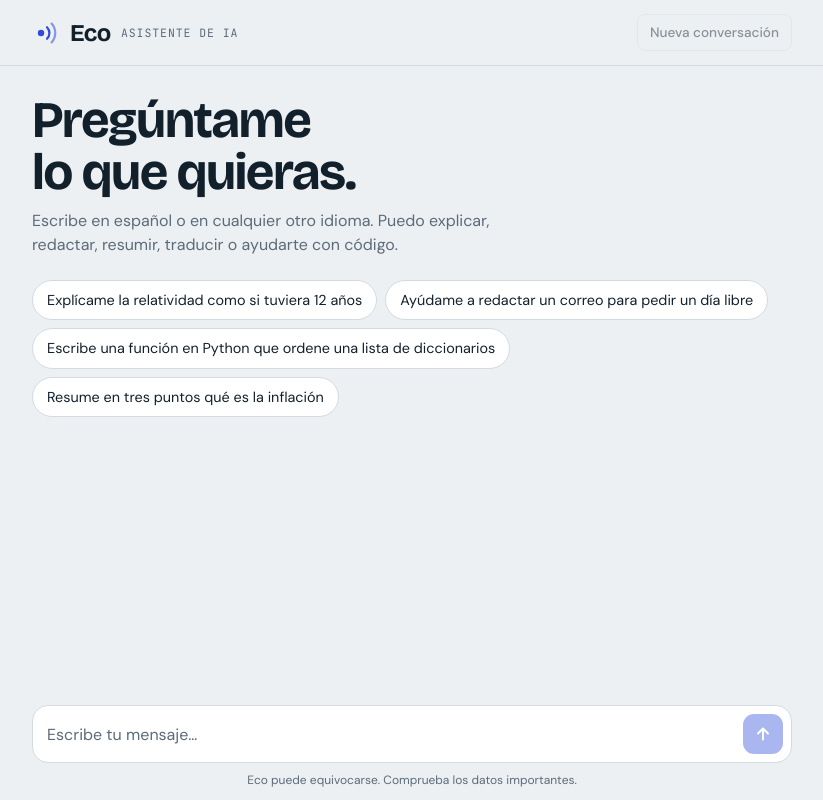
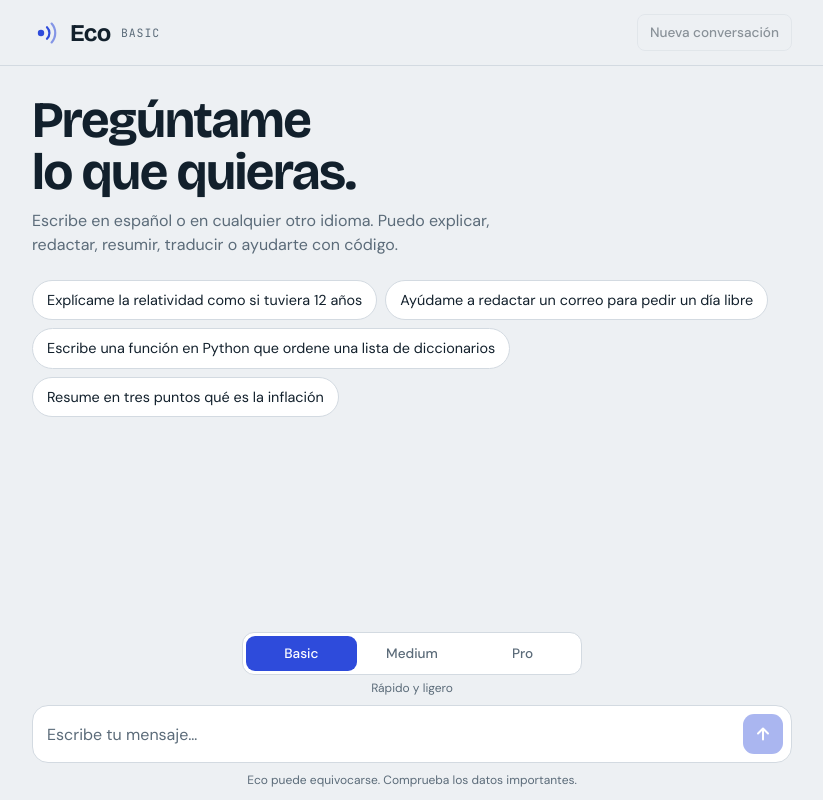
Before and after one commit to xmayor-sys/eco-ai, a plain HTML site: page index.html in a window 1280 px wide. Shown: the whole page, without its empty margins (228-1051 px from the left). Drawn offline with nearby package versions, Linux system fonts and the light colour scheme.

Commit message:
Update index.html

```diff
--- a/index.html
+++ b/index.html
@@ -82,12 +82,13 @@ header .wrap { display: flex; align-items: center; justify-content: space-betwee
   background: transparent; color: var(--ink);
   border: 1px solid var(--line); border-radius: 8px;
   padding: 7px 12px; cursor: pointer; white-space: nowrap;
+  transition: border-color .2s, color .2s;
 }
 .ghost:hover:not(:disabled) { border-color: var(--accent); color: var(--accent); }
 .ghost:disabled { opacity: 0.45; cursor: default; }
 :where(button, textarea):focus-visible { outline: 2px solid var(--accent); outline-offset: 2px; }
 
-main { flex: 1; min-height: 0; overflow-y: auto; overscroll-behavior: contain; }
+main { flex: 1; min-height: 0; overflow-y: auto; overscroll-behavior: contain; scroll-behavior: smooth; }
 main .wrap { padding-block: 28px; display: flex; flex-direction: column; gap: 26px; }
 
 .hello h2 {
@@ -103,10 +104,12 @@ main .wrap { padding-block: 28px; display: flex; flex-direction: column; gap: 26
   background: var(--surface); color: var(--ink);
   border: 1px solid var(--line); border-radius: 999px;
   padding: 8px 14px; cursor: pointer;
+  transition: border-color .2s, color .2s, transform .2s;
 }
-.chip:hover { border-color: var(--accent); color: var(--accent); }
+.chip:hover { border-color: var(--accent); color: var(--accent); transform: translateY(-1px); }
 
-.msg { display: flex; flex-direction: column; gap: 6px; min-width: 0; }
+.msg { display: flex; flex-direction: column; gap: 6px; min-width: 0; animation: rise .35s cubic-bezier(.2,.8,.2,1); }
+@keyframes rise { from { opacity: 0; transform: translateY(8px); } to { opacity: 1; transform: none; } }
 .msg.user { align-items: flex-end; }
 .msg.user .body {
   background: var(--user-bg); color: var(--user-ink);
@@ -125,7 +128,7 @@ main .wrap { padding-block: 28px; display: flex; flex-direction: column; gap: 26
 .body pre code { background: none; padding: 0; font-size: 0.84rem; line-height: 1.6; }
 
 .tools { display: flex; gap: 8px; align-items: center; }
-.tools button { font: inherit; font-size: 0.78rem; background: none; border: none; color: var(--muted); cursor: pointer; padding: 2px 0; }
+.tools button { font: inherit; font-size: 0.78rem; background: none; border: none; color: var(--muted); cursor: pointer; padding: 2px 0; transition: color .2s; }
 .tools button:hover { color: var(--accent); }
 .note { font-size: 0.85rem; color: var(--danger); display: flex; flex-wrap: wrap; align-items: center; gap: 10px; }
 .note button { font: inherit; font-size: 0.82rem; font-weight: 500; color: var(--ink); background: transparent; border: 1px solid var(--line); border-radius: 8px; padding: 4px 10px; cursor: pointer; }
@@ -137,11 +140,37 @@ main .wrap { padding-block: 28px; display: flex; flex-direction: column; gap: 26
 .dots i:nth-child(2) { animation-delay: 0.15s; }
 .dots i:nth-child(3) { animation-delay: 0.3s; }
 @keyframes pulse { 0%, 80%, 100% { opacity: 0.25; transform: scale(0.85); } 40% { opacity: 1; transform: scale(1); } }
-@media (prefers-reduced-motion: reduce) { .dots i { animation: none; opacity: 0.7; } }
 
 footer { flex: none; padding-bottom: 10px; }
 footer .wrap { padding-top: 10px; }
-form { display: flex; align-items: flex-end; gap: 8px; background: var(--surface); border: 1px solid var(--line); border-radius: 16px; padding: 8px 8px 8px 14px; }
+
+/* Selector de versión */
+.tiers {
+  position: relative; display: grid; grid-template-columns: repeat(3, 1fr);
+  background: var(--surface); border: 1px solid var(--line); border-radius: 12px;
+  padding: 3px; max-width: 340px; margin: 0 auto 4px;
+}
+.tiers .pill {
+  position: absolute; top: 3px; bottom: 3px; left: 3px;
+  width: calc((100% - 6px) / 3);
+  background: var(--accent); border-radius: 9px; z-index: 0;
+  transition: transform .4s cubic-bezier(.3, 1.25, .5, 1);
+}
+.tiers button {
+  position: relative; z-index: 1; background: none; border: none;
+  font: inherit; font-size: 0.85rem; font-weight: 500;
+  padding: 7px 4px; color: var(--muted); cursor: pointer;
+  transition: color .25s;
+}
+.tiers button:hover { color: var(--ink); }
+.tiers button[aria-checked="true"] { color: var(--accent-ink); }
+.tierdesc {
+  text-align: center; font-size: 0.75rem; color: var(--muted);
+  margin: 0 0 8px; min-height: 1.2em; transition: opacity .2s;
+}
+.tierdesc.out { opacity: 0; }
+
+form { display: flex; align-items: flex-end; gap: 8px; background: var(--surface); border: 1px solid var(--line); border-radius: 16px; padding: 8px 8px 8px 14px; transition: border-color .2s; }
 form:focus-within { border-color: var(--accent); }
 textarea {
   flex: 1; min-width: 0; resize: none; border: none; outline: none;
@@ -154,11 +183,20 @@ textarea:focus-visible { outline: none; }
   flex: none; width: 40px; height: 40px; border: none; border-radius: 11px;
   background: var(--accent); color: var(--accent-ink); cursor: pointer;
   display: grid; place-items: center;
+  transition: transform .15s, opacity .2s, background .2s;
 }
+.send:active:not(:disabled) { transform: scale(0.92); }
 .send:disabled { opacity: 0.4; cursor: default; }
 .send.stop { background: var(--ink); color: var(--bg); }
 .fine { margin: 8px 4px 0; font-size: 0.75rem; color: var(--muted); text-align: center; }
 [hidden]{display:none!important}
+
+@media (prefers-reduced-motion: reduce) {
+  .dots i { animation: none; opacity: 0.7; }
+  .msg { animation: none; }
+  .tiers .pill { transition: none; }
+  main { scroll-behavior: auto; }
+}
 </style>
 </head>
 <body>
@@ -172,7 +210,7 @@ textarea:focus-visible { outline: none; }
         <path d="M19.6 4.6a14 14 0 0 1 0 18.8" stroke="currentColor" stroke-width="2.2" stroke-linecap="round" opacity="0.55"/>
       </svg>
       <h1>Eco</h1>
-      <span>Asistente de IA</span>
+      <span id="tierLabel">Basic</span>
     </div>
     <button type="button" class="ghost" id="reset" disabled>Nueva conversación</button>
   </div>
@@ -190,6 +228,13 @@ textarea:focus-visible { outline: none; }
 
 <footer>
   <div class="wrap">
+    <div class="tiers" id="tiers" role="radiogroup" aria-label="Versión de Eco">
+      <span class="pill" id="pill" aria-hidden="true"></span>
+      <button type="button" role="radio" data-tier="basic" aria-checked="true">Basic</button>
+      <button type="button" role="radio" data-tier="medium" aria-checked="false">Medium</button>
+      <button type="button" role="radio" data-tier="pro" aria-checked="false">Pro</button>
+    </div>
+    <p class="tierdesc" id="tierdesc"></p>
     <form id="form" autocomplete="off">
       <textarea id="input" rows="1" placeholder="Escribe tu mensaje…" aria-label="Mensaje para Eco"></textarea>
       <button type="submit" class="send" id="send" aria-label="Enviar mensaje" disabled>
@@ -214,6 +259,15 @@ textarea:focus-visible { outline: none; }
     "Resume en tres puntos qué es la inflación"
   ];
 
+  var TIERS = {
+    basic:  { name: "Basic",  index: 0, desc: "Rápido y ligero" },
+    medium: { name: "Medium", index: 1, desc: "Equilibrado" },
+    pro:    { name: "Pro",    index: 2, desc: "El más listo, algo más lento" }
+  };
+
+  var PAGE_VERSION = "web 1.2";
+  var ENDPOINT = "https://eco.x-mayor.workers.dev";
+
   var chat = document.getElementById("chat");
   var scroller = document.getElementById("scroll");
   var hello = document.getElementById("hello");
@@ -223,12 +277,17 @@ textarea:focus-visible { outline: none; }
   var sendBtn = document.getElementById("send");
   var resetBtn = document.getElementById("reset");
   var fine = document.getElementById("fine");
+  var tiersEl = document.getElementById("tiers");
+  var pill = document.getElementById("pill");
+  var tierDesc = document.getElementById("tierdesc");
+  var tierLabel = document.getElementById("tierLabel");
 
   var sample = null;
   var turns = [];
   var busy = false;
   var ctl = null;
   var epoch = 0;
+  var tier = "basic";
 
   var ICON_SEND = sendBtn.innerHTML;
   var ICON_STOP = '<svg width="16" height="16" viewBox="0 0 16 16" aria-hidden="true"><rect x="3" y="3" width="10" height="10" rx="2" fill="currentColor"/></svg>';
@@ -268,6 +327,29 @@ textarea:focus-visible { outline: none; }
   function nearBottom() { return scroller.scrollHeight - scroller.scrollTop - scroller.clientHeight < 120; }
   function toBottom() { scroller.scrollTop = scroller.scrollHeight; }
 
+  /* Selector de versión */
+  function setTier(t, save) {
+    if (!TIERS[t]) t = "basic";
+    tier = t;
+    pill.style.transform = "translateX(" + (TIERS[t].index * 100) + "%)";
+    Array.prototype.forEach.call(tiersEl.querySelectorAll("button"), function (b) {
+      b.setAttribute("aria-checked", b.getAttribute("data-tier") === t ? "true" : "false");
+    });
+    tierLabel.textContent = TIERS[t].name;
+    tierDesc.classList.add("out");
+    setTimeout(function () {
+      tierDesc.textContent = TIERS[t].desc;
+      tierDesc.classList.remove("out");
+    }, 150);
+    if (save) { try { localStorage.setItem("eco-tier", t); } catch (e) {} }
+  }
+  Array.prototype.forEach.call(tiersEl.querySelectorAll("button"), function (b) {
+    b.addEventListener("click", function () { setTier(b.getAttribute("data-tier"), true); input.focus(); });
+  });
+  var saved = null;
+  try { saved = localStorage.getItem("eco-tier"); } catch (e) {}
+  setTier(saved, false);
+
   function addUser(text) {
     var m = document.createElement("div");
     m.className = "msg user";
@@ -284,7 +366,7 @@ textarea:focus-visible { outline: none; }
     m.className = "msg eco";
     var who = document.createElement("div");
     who.className = "who";
-    who.textContent = "Eco";
+    who.textContent = "Eco " + TIERS[tier].name;
     var b = document.createElement("div");
     b.className = "body";
     b.innerHTML = '<span class="dots" role="status" aria-label="Eco está pensando"><i></i><i></i><i></i></span>';
@@ -310,7 +392,7 @@ textarea:focus-visible { outline: none; }
 
   function errorCopy(code) {
     switch (code) {
-      case "rate_limited": return "Has alcanzado el límite de uso por ahora. Espera un momento y vuelve a intentarlo.";
+      case "rate_limited": return "Has alcanzado el límite de uso por ahora. Espera un momento o prueba otra versión de Eco.";
       case "refused": return "Eco no puede responder a ese mensaje. Prueba a plantearlo de otra forma.";
       case "prompt_too_large": return "La conversación es demasiado larga. Empieza una nueva.";
       default: return "No se pudo completar la respuesta. Inténtalo de nuevo.";
@@ -461,26 +543,41 @@ textarea:focus-visible { outline: none; }
   });
   resetBtn.addEventListener("click", reset);
 
-  var ENDPOINT = "https://eco.x-mayor.workers.dev";
-  var PAGE_VERSION = "web 1.1";
+  /* Efecto de escritura progresiva */
+  var REDUCED = window.matchMedia && window.matchMedia("(prefers-reduced-motion: reduce)").matches;
+  function reveal(text, onText, signal) {
+    return new Promise(function (resolve, reject) {
+      if (REDUCED) { onText({ text: text }); resolve(); return; }
+      var i = 0;
+      var step = Math.max(2, Math.ceil(text.length / 160));
+      function tick() {
+        if (signal && signal.aborted) { reject({ code: "cancelled", text: text.slice(0, i) }); return; }
+        i = Math.min(text.length, i + step);
+        onText({ text: text.slice(0, i) });
+        if (i >= text.length) resolve(); else setTimeout(tick, 16);
+      }
+      tick();
+    });
+  }
 
   sample = function (payload, opts) {
     return fetch(ENDPOINT, {
       method: "POST",
       headers: { "content-type": "application/json" },
-      body: JSON.stringify({ system: payload[0].content, messages: payload.slice(1) }),
+      body: JSON.stringify({ tier: tier, system: payload[0].content, messages: payload.slice(1) }),
       signal: opts.signal
     }).then(function (r) {
       return r.json().catch(function () { return {}; }).then(function (d) {
-        if (d.version) fine.textContent = "Eco puede equivocarse. Comprueba los datos importantes. · " + PAGE_VERSION + " · " + d.version + " · " + d.model;
+        if (d.version) fine.textContent = "Eco puede equivocarse. Comprueba los datos importantes. · " + PAGE_VERSION + " · " + d.version + (d.model ? " · " + d.model : "");
         if (!r.ok || !d.text) {
           throw {
             code: r.status === 429 ? "rate_limited" : "upstream_error",
             detail: ("HTTP " + r.status + (d.error ? " " + d.error : "") + (d.detail ? ": " + d.detail : "")).slice(0, 300)
           };
         }
-        if (opts.onText) opts.onText({ text: d.text, delta: d.text });
-        return { text: d.text, truncated: !!d.truncated };
+        return reveal(d.text, opts.onText || function () {}, opts.signal).then(function () {
+          return { text: d.text, truncated: !!d.truncated };
+        });
       });
     }, function (err) {
       throw {
```
